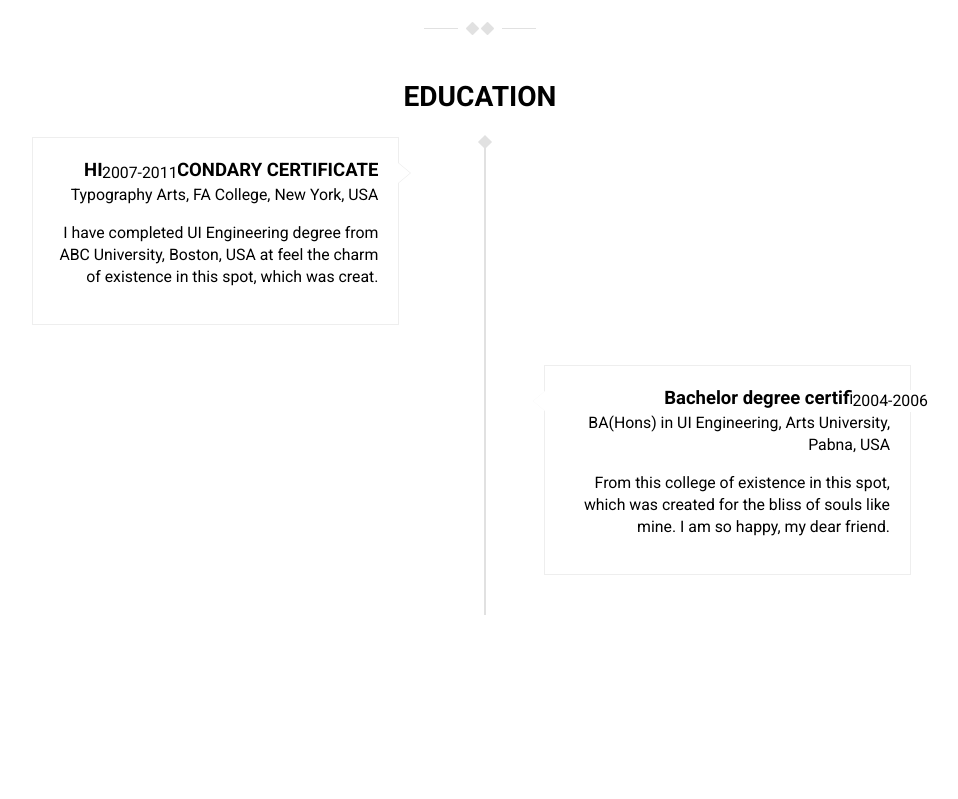
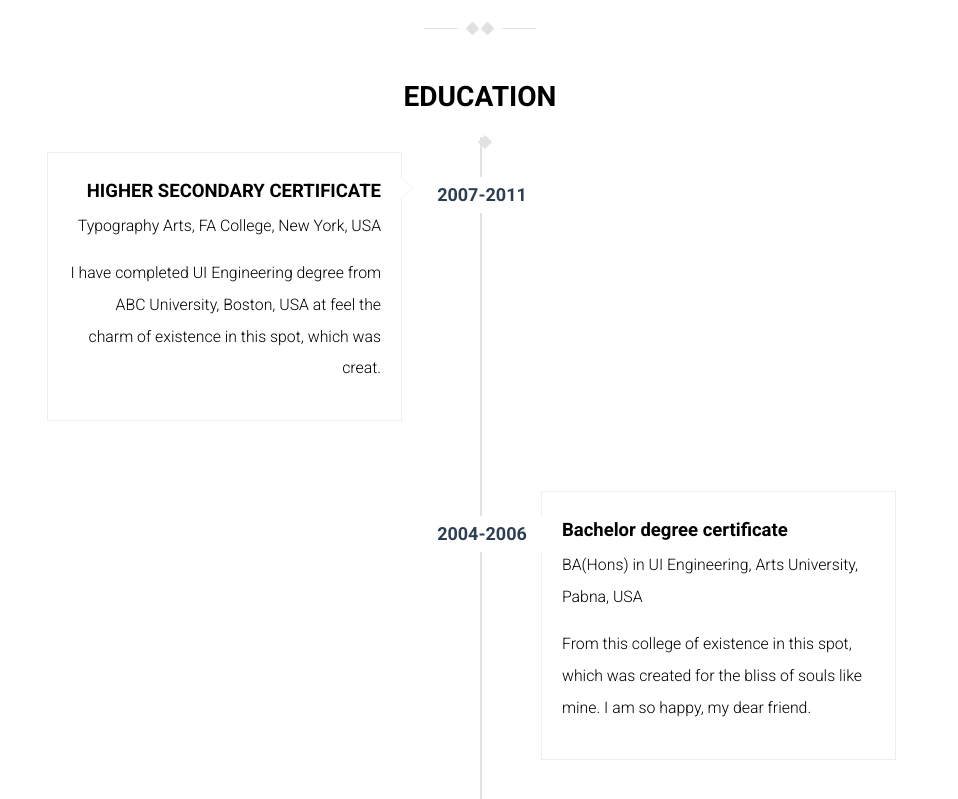
Before and after one commit to andresburns/andresburns.github.io, a website: page index.html in a window 1280 px wide. Shown: the part 2550-3349 px from the top of the page, without its empty margins (160-1118 px from the left). Before the commit the page ends 3165 px from the top, so only its background shows below. Drawn offline with Linux system fonts and the light colour scheme.

Commit message:
fix responsive issues with timeline

```diff
--- a/index.html
+++ b/index.html
@@ -95,7 +95,7 @@
 			<h3 class="resume--subtitle">EDUCATION</h3>
 			<section class="timeline">
 				<ul class="timeline--list ">
-					<li class="timeline--item card">
+					<li class="timeline--item card animated fadeInUp">
 						<div class="card--content">
 							<h3>HIGHER SECONDARY CERTIFICATE</h3>
                        		<span>Typography Arts, FA College, New York, USA</span>
--- a/src/css/_modules.scss
+++ b/src/css/_modules.scss
@@ -1,6 +1,7 @@
 /***********************
 	SINGLE COMPONENTS
 ***********************/
+
 
 @mixin section-title(){
 	position: relative;
@@ -47,17 +48,8 @@
 }
 
 @mixin card-title($orientation) {
-	margin-top: 25px;
 	position: absolute;
 	background-color: $l-white;
-	@if $orientation == right {
-		order: -1;
-		margin-left: -135px;
-	}
-	@else {
-		margin-left: 70px;
-	}
-
 }
 
 /********************
@@ -395,15 +387,16 @@
 .timeline {
 	@include flexbox;
 	width: 100%;
+	padding: 10px;
 
 	&:before {
 		content: "";
 		width: 10px;
 		height: 10px;
-		left: 50%;
 		position: absolute;
 		transform: rotate(45deg);
 		background-color: $m-timeline-grey;
+		left: 6px;
 	}
 
 	&--list {
@@ -418,24 +411,54 @@
 			width: 2px;
 			background-color:$m-timeline-grey;
 			position: absolute;
+
+		}
+	}
+
+	@media (min-width: 800px) {
+		padding: 0;
+
+		&:before {
 			left: 50%;
-			margin-left: 4px;
 		}
+
+		&--list {
+			&:before {
+				left: 50%;
+			}
+		}
+
 	}
 }
 
 .card {
 	@include flexbox;
+	@include flex-column;
 	margin-bottom: 40px;
+	padding: 15px;
+	font-weight: 300;
+    line-height: 2;
+
+	&--date {
+		order: -1;
+		font-size: 1rem;
+		color: $m-dark-blue;
+		font-weight: 700;
+		margin: 0 0 10px 0;
+	}
+
+	@media (min-width: 800px) {
+		flex-direction: row;
 
 		&:nth-child(even) {
 			justify-content: flex-end;
+			text-align: left;
 			.card--content:after {
 				@include triangle(right, $l-white);
 			}
 			.card--content:before {
 				@include triangle(right, $m-light-grey);
-			margin-left: 1px;
+				margin-right: 1px;
 			}
 
 			.card--date {
@@ -444,6 +467,7 @@
 		}
 
 		&:nth-child(odd) {
+			text-align: right;
 			.card--content:after {
 				@include triangle(left, $l-white);
 			}
@@ -457,18 +481,28 @@
 			}
 		}
 
+		&--date {
+			order: 0;
+			font-size: 0.75rem;
+			text-align:center;
+			margin: 25px 0 0 -58px;
+			left: 50%;
+			width: 120px;
+		}
+
 		&--content {
 			position: relative;
 			width: 41%;
 			margin-right: 17px;
 			padding: 20px;
 			border: 1px solid $m-light-grey;
-		text-align: right;
 		}
 
 		&--content:hover {
 			background-color: $l-green;
 			border-color: $l-green;
+			transition: all 400ms;
 			color: white;
 		}
 	}
+}
--- a/src/css/_state.scss
+++ b/src/css/_state.scss
@@ -1,6 +1,7 @@
 @import "variables";
 
 @mixin triangle-hover($direction) {
+	transition: all 400ms;
 	@if $direction == left {
 		border-left: 12px solid $l-green;
 	}
```
Also changed, not shown: dist/styles/_base.css. Lines whose indentation alone changed are shown as unchanged.
